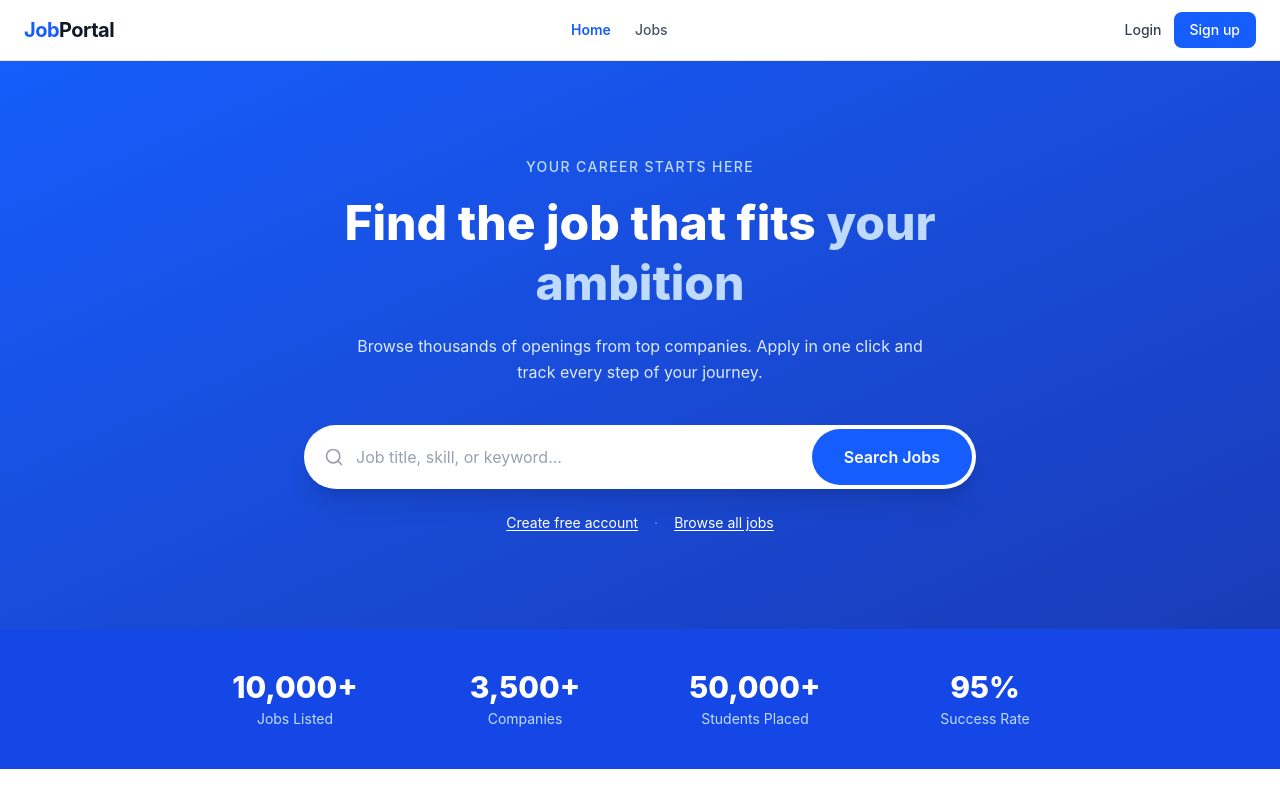
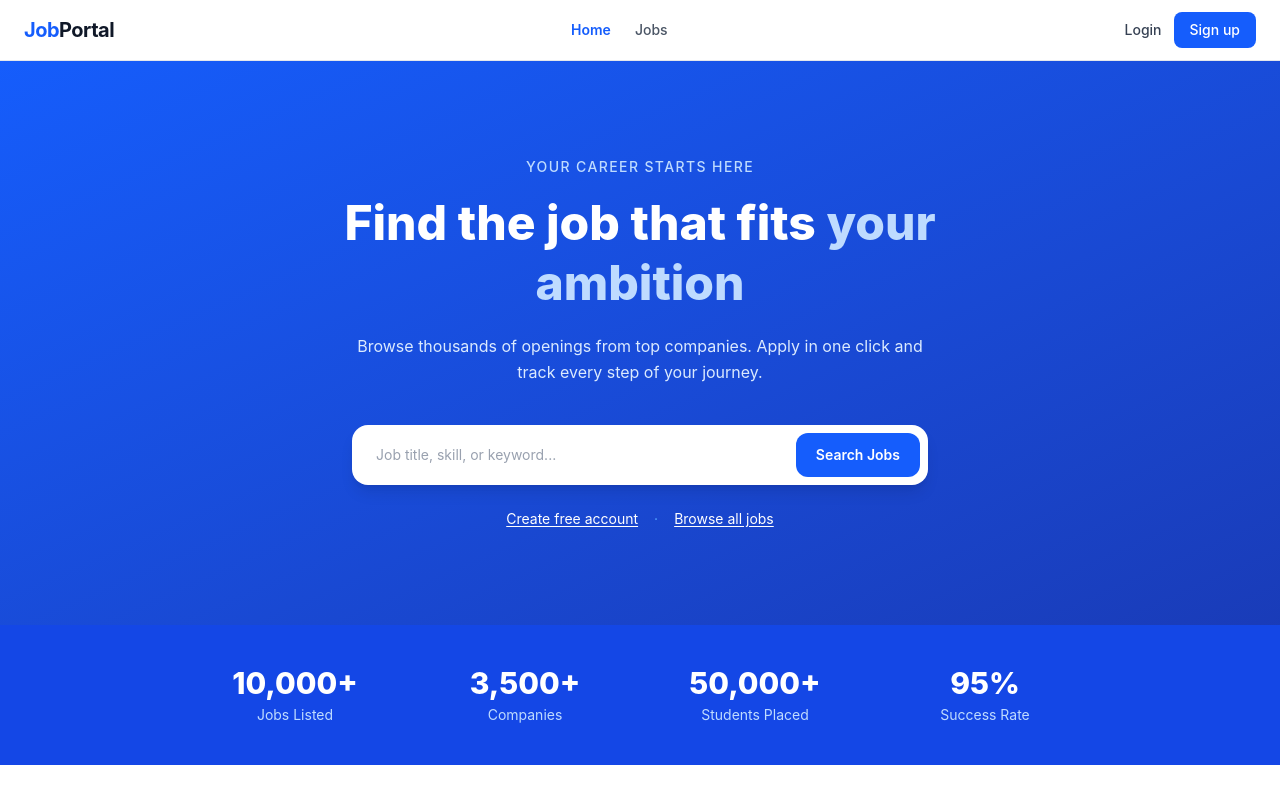
Before and after one commit to kranthikumar33/job-portal-frontend, a React app: page / in a window 1280 px wide. Shown: the top 800 px of the page. Built offline with nearby package versions, Linux system fonts and the light colour scheme; no server answers; the HTML template or start-up script is replaced by a standard one.

Commit message:
final commit

```diff
--- a/src/pages/Home.jsx
+++ b/src/pages/Home.jsx
@@ -64,25 +64,23 @@ const Home = () => {
         </p>
 
         {/* Search bar */}
-        <form onSubmit={handleSearch} className="mt-10 max-w-2xl mx-auto">
-          <div className="flex items-center bg-white rounded-full shadow-xl overflow-hidden">
-            <Search className="ml-5 text-gray-400" size={20} />
-
+        <form
+          onSubmit={handleSearch}
+          className="mt-10 max-w-xl mx-auto bg-white rounded-2xl p-2 shadow-lg flex flex-col gap-2 sm:flex-row sm:items-center"
+        >
           <input
             type="text"
             value={keyword}
             onChange={(e) => setKeyword(e.target.value)}
             placeholder="Job title, skill, or keyword..."
-              className="flex-1 px-3 py-4 text-gray-800 placeholder-gray-400 outline-none bg-transparent"
+            className="w-full flex-1 px-4 py-3 text-sm text-gray-800 bg-transparent outline-none placeholder-gray-400 rounded-xl"
           />
-
           <button
             type="submit"
-              className="bg-blue-600 hover:bg-blue-700 text-white font-semibold px-8 py-4 rounded-full m-1 transition-colors"
+            className="w-full sm:w-auto bg-blue-600 hover:bg-blue-700 text-white text-sm font-semibold px-5 py-3 rounded-xl transition-colors"
           >
             Search Jobs
           </button>
-          </div>
         </form>
         {!user && (
           <div className="mt-6 flex items-center justify-center gap-4 text-sm">
```
Lines whose indentation alone changed are shown as unchanged.
